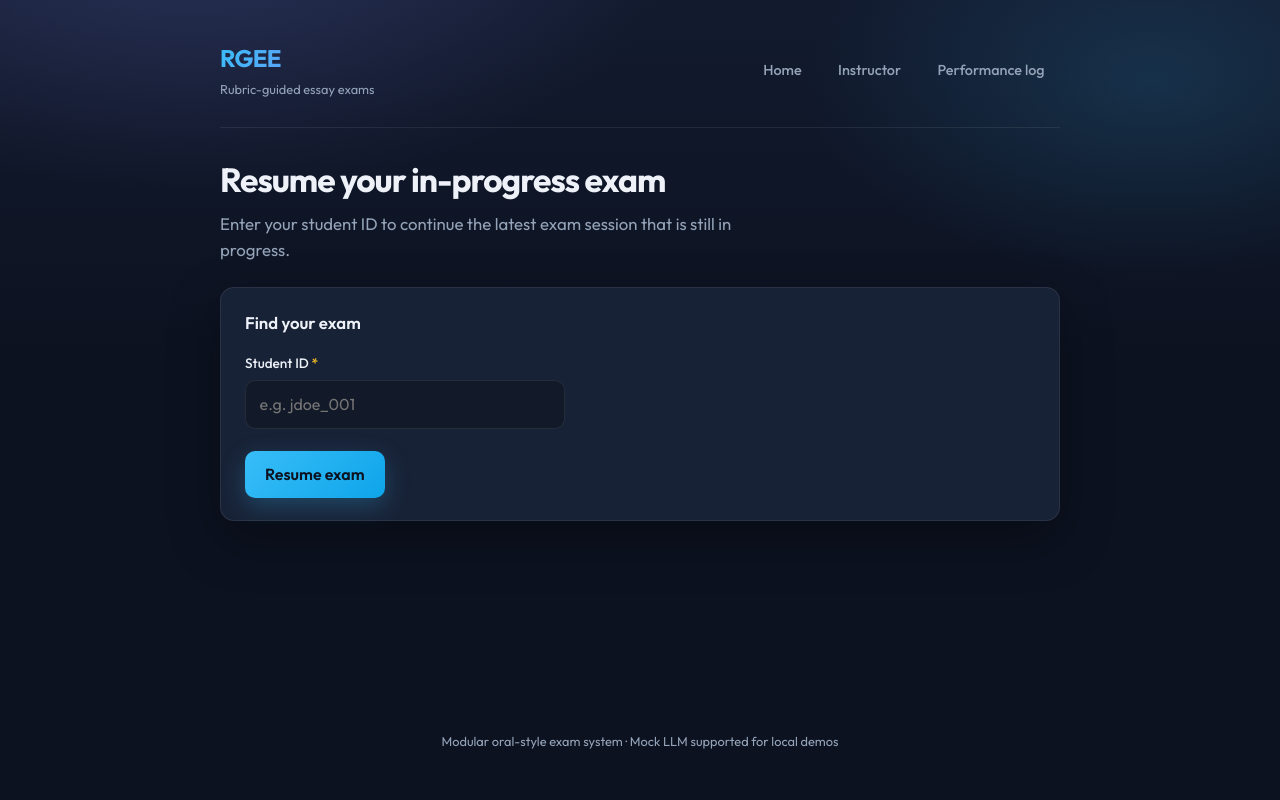
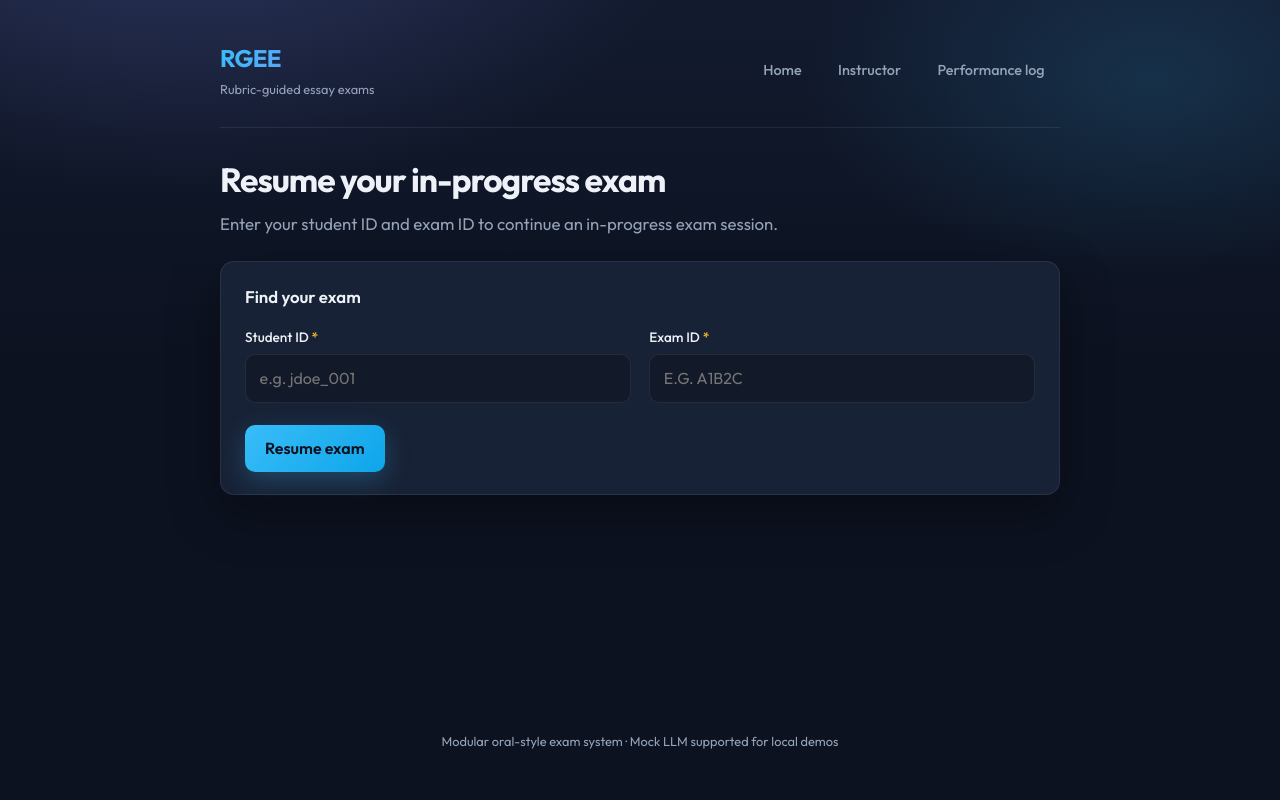
Before and after one commit to ghaccount409-school/RubricGuidedEssayExam, a FastAPI app: page /resume in a window 1280 px wide. Run offline with FastAPI, Linux system fonts and the light colour scheme; data comes from the database, SQL or seed files in the repository.

Commit message:
Require student ID and exam ID to resume exams.
Update resume form and backend validation to require both fields, match in-progress sessions by student + exam code, and add tests covering successful resume lookup and missing-field validation.

Made-with: Cursor

```diff
--- a/app/main.py
+++ b/app/main.py
@@ -637,38 +637,49 @@ def resume_exam_page(request: Request):
     return templates.TemplateResponse(
         request,
         "resume.html",
-        {"error_message": "", "student_id": ""},
+        {"error_message": "", "student_id": "", "exam_id": ""},
     )
 
 
 @app.post("/resume", response_class=HTMLResponse)
 def resume_exam_submit(
     request: Request,
-    student_id: str = Form(...),
+    student_id: str = Form(""),
+    exam_id: str = Form(""),
     db: Session = Depends(get_db),
 ):
     sid = (student_id or "").strip()
-    if not sid:
+    eid = (exam_id or "").strip().upper()
+    if not sid or not eid:
+        missing = "student ID and exam ID" if (not sid and not eid) else ("student ID" if not sid else "exam ID")
         return templates.TemplateResponse(
             request,
             "resume.html",
-            {"error_message": "Please enter your student ID.", "student_id": ""},
+            {
+                "error_message": f"Please enter your {missing}.",
+                "student_id": sid,
+                "exam_id": eid,
+            },
             status_code=400,
         )
     session = (
         db.query(ExamSession)
         .join(Student, ExamSession.student_ref_id == Student.id)
-        .filter(Student.external_student_id == sid, ExamSession.status == "in_progress")
-        .order_by(ExamSession.created_at.desc())
-        .first()
+        .filter(
+            Student.external_student_id == sid,
+            ExamSession.exam_code == eid,
+            ExamSession.status == "in_progress",
+        )
+        .one_or_none()
     )
     if not session:
         return templates.TemplateResponse(
             request,
             "resume.html",
             {
-                "error_message": "No in-progress exam found for that student ID.",
+                "error_message": "No in-progress exam found for that student ID and exam ID.",
                 "student_id": sid,
+                "exam_id": eid,
             },
             status_code=404,
         )
--- a/templates/resume.html
+++ b/templates/resume.html
@@ -4,13 +4,14 @@
 <section class="hero hero-compact">
   <h1 class="hero-title">Resume your in-progress exam</h1>
   <p class="hero-lead">
-    Enter your student ID to continue the latest exam session that is still in progress.
+    Enter your student ID and exam ID to continue an in-progress exam session.
   </p>
 </section>
 
 <form class="panel form-card" method="post" action="/resume">
   <h2 class="panel-title">Find your exam</h2>
-  <div class="field field-inline">
+  <div class="form-grid">
+  <div class="field">
     <label for="student_id">Student ID <span class="req">*</span></label>
     <input
       type="text"
@@ -23,6 +24,21 @@
       autocomplete="username"
     >
   </div>
+  <div class="field">
+    <label for="exam_id">Exam ID <span class="req">*</span></label>
+    <input
+      type="text"
+      id="exam_id"
+      name="exam_id"
+      required
+      maxlength="5"
+      value="{{ exam_id }}"
+      placeholder="e.g. A1B2C"
+      autocomplete="off"
+      style="text-transform: uppercase;"
+    >
+  </div>
+  </div>
   {% if error_message %}
   <p class="muted" style="color:#fca5a5;">{{ error_message }}</p>
   {% endif %}
```
Also changed, not shown: tests/general/test_api.py (+24 -1 lines).
